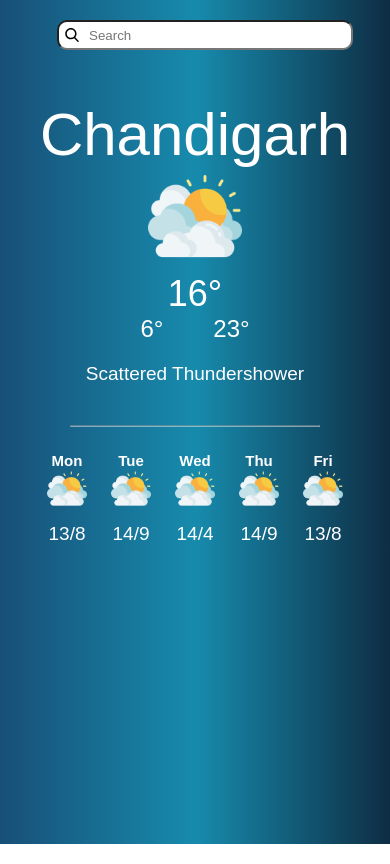
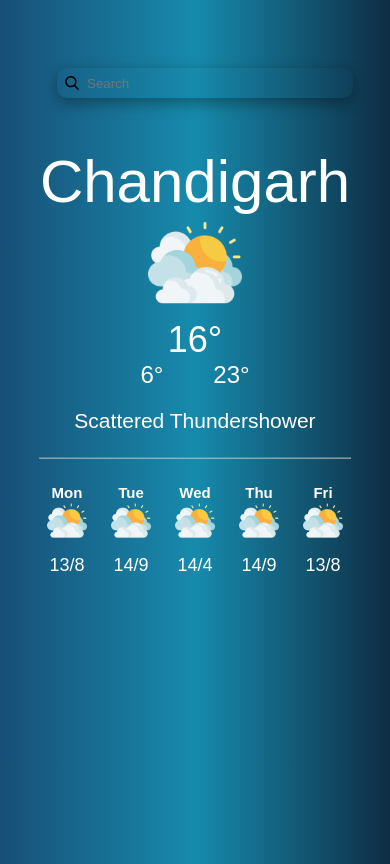
Before and after one commit to CirleaCatalin/WeatherSite, a plain HTML site: page index.html in a window 390 px wide. Drawn offline with Linux system fonts and the light colour scheme; a web font is replaced by a local one.

Commit message:
Improved the scalability

```diff
--- a/style.css
+++ b/style.css
@@ -14,11 +14,12 @@ body{
     font-weight: 700;
     font-size: 1.6rem;
     color: white;
+    height: 100vh;
 }
 /* ############################################################################ font sizing ################################################################################## */
 h3{
     font-size: 8rem;
-    font-weight: 200;
+    font-weight:200;
 }
 h1{
     font-size: 6.7rem;
@@ -34,9 +35,10 @@ h4{
 
 }
 p{
-    font-size: 2.5rem;
+    font-size: 2.3rem;
     font-weight: 200;
 }
+
 
 /* ############################################################################ Props to our 2 main components ################################################################################## */
 
@@ -44,8 +46,8 @@ p{
     display: flex;
     justify-content: flex-start;
     align-items: center;
-    margin-left: 20px;
-    margin-top: 20px;
+    margin-left: 30px;
+    height: 10%;
 }
 
 .wrapper{
@@ -53,7 +55,6 @@ p{
     flex-direction: column;
     align-items: center;
     justify-content: center;
-    margin-top: 50px;
 }
 
 /* ############################################################################ Navbar search ################################################################################## */
@@ -69,10 +70,10 @@ p{
     height: 30px;
     width: 100%;
     padding: 2px 23px 2px 30px;
-    outline: 0;
-    background-color:white;
+    background-color:transparent;
+    box-shadow: rgba(0, 0, 0, 0.35) 0px 5px 15px;
   }
-
+  input[type="text"] { border: none }
 .search-icon {
     position: absolute;
     top: 8px;
@@ -114,7 +115,7 @@ p{
 
 .container .card1 .box .message{
     margin-top: 20px;
-    margin-bottom: 40px;
+    margin-bottom: 35px;
 }
 
 /* ############################################################################ Second card ################################################################################## */
@@ -134,8 +135,8 @@ p{
 }
 
 .container .card2 .boxes img{
-    width: 50%;
-    height: 50%;
+    width: 65%;
+    height: 65%;
     margin-bottom: 15px;
 }
 
@@ -168,14 +169,6 @@ p{
         align-items: center;
         min-height: 15%;
     }
-    .search {
-        border-radius: 10px;
-        height: 30px;
-        /* width: 100%; */
-        padding: 2px 23px 2px 30px;
-        outline: 0;
-        background-color: white;
-    }
 
     .search-card {
         position: relative;
@@ -201,7 +194,7 @@ p{
 
     }
     p{
-        font-size: 1.9rem;
+        font-size: 1.8rem;
         font-weight: 200;
     }
 
@@ -239,4 +232,13 @@ p{
         margin-bottom: 10px;
     }
 
+    .container .card1 .box .message {
+        margin-top: 20px;
+        margin-bottom: 24px;
+        font-size: 2.1rem;
+    }
+
+    hr {
+        width: 100%;
+    }
 }
```
